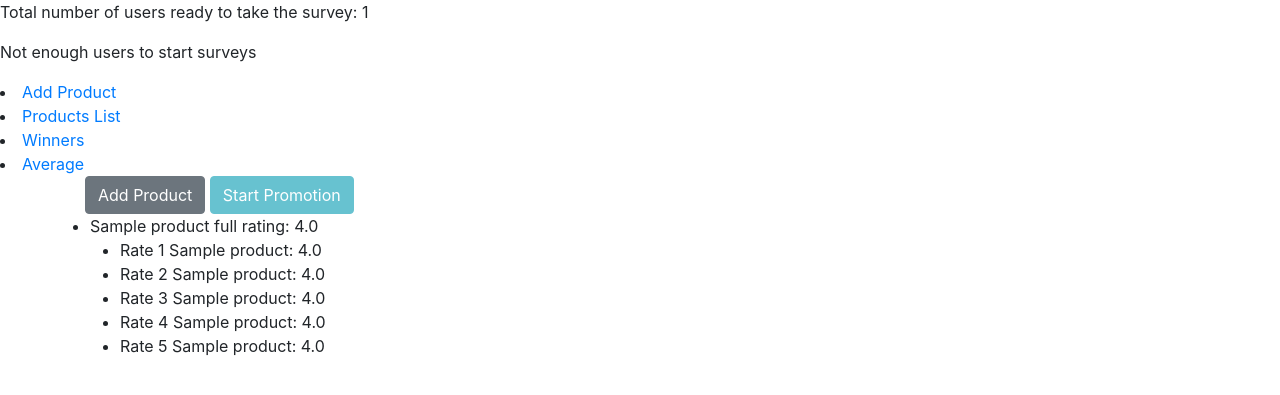
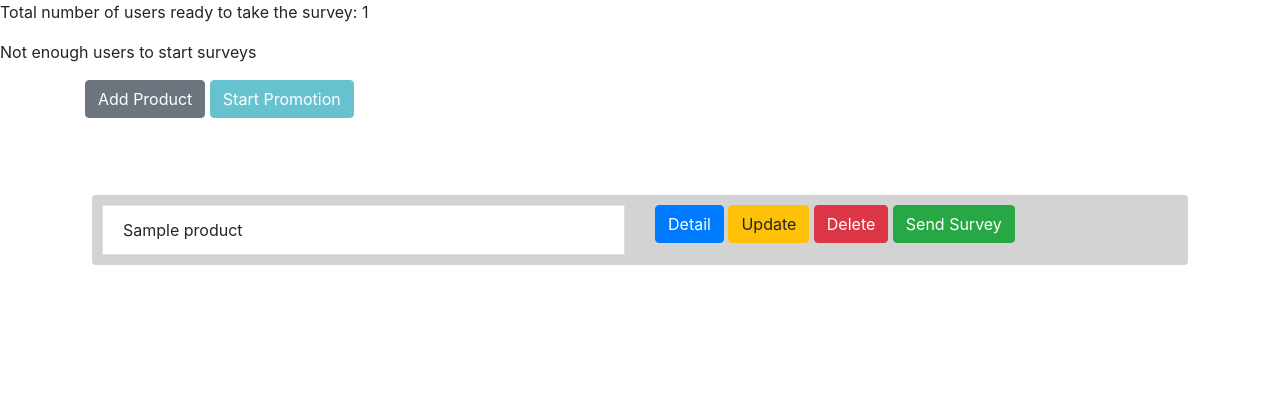
Before and after one commit to MikeRodziewicz/SDA_Survey_Project, a Django app: page /surveys/manage_company/ in a window 1280 px wide. Shown: the part 56-451 px from the top of the page. Run offline with Django 3.2, Linux system fonts and the light colour scheme; the first user in the database is signed in; tables that the repository leaves empty hold one stand-in row (Sample ...); some libraries are stand-ins or nearby versions.

Commit message:
working on pagination

```diff
--- a/newslet/surveys/templates/surveys/manage_company.html
+++ b/newslet/surveys/templates/surveys/manage_company.html
@@ -6,47 +6,42 @@
 
 {% if user.is_authenticated %}
 <p>Total number of users ready to take the survey: {{survey_users}}</p>
-{% if survey_users > 3%}
+{% if survey_users > 4%}
 <p>You can create a survey</p>
 {% else %}
 <p>Not enough users to start surveys</p>
 {% endif %}
 
 
-<li><a href="{% url 'product_create' %}">Add Product</a></li>
-<li><a href="{% url 'products_list' %}">Products List</a></li>
-<li><a href="{% url 'winners' %}">Winners</a></li>
-<li><a href="{% url 'manage_company' %}">Average</a></li>
-
-
-    <div class="container">
+    <div class="container"  style="padding-bottom: 70px;">
         <a href="{% url 'product_create' %}"><button type="button" class="btn btn-secondary">Add Product</button></a>
-        {% if survey_users < 5%}
+        {% if survey_users < 4%}
         <a href="{% url 'winners' %}"><button type="button" class="btn btn-info" disabled>Start Promotion</button></a>
         {% else %}
         <a href="{% url 'winners' %}"><button type="button" class="btn btn-info">Start Promotion</button></a>
         {% endif %}
     </div>
 
+    {% for product in object_list %}
 
+    <div class="container">
 
-    <ul>
-        {% for prod in products %}
-        <div class="container">
-          <div class="row">
-            <li> {{ prod.name.capitalize }} full rating: {{ prod | product_full_average }} </li>
-              <div class="container">
+    <ul class="list-group" style="background-color: lightgray; margin:7px;">
+      <div class="row" style="padding: 10px;">
       <div class="col">
-                    <li>Rate 1 {{ prod.name }}: {{ prod | average_rating:'rate_1' }}</li>
-                    <li>Rate 2 {{ prod.name }}: {{ prod | average_rating:'rate_2' }}</li>
-                    <li>Rate 3 {{ prod.name }}: {{ prod | average_rating:'rate_3' }}</li>
-                    <li>Rate 4 {{ prod.name }}: {{ prod | average_rating:'rate_4' }}</li>
-                    <li>Rate 5 {{ prod.name }}: {{ prod | average_rating:'rate_5' }}</li>
+      <li class="list-group-item">{% product_format product short=True %}
       </div>
+      <div class="col">
+        <a class="btn btn-primary" href="{% url 'detail_product' product.pk %}">Detail</a>
+        <a class="btn btn btn-warning" href="{% url 'update_product' product.pk %}">Update</a>
+        <a class="btn btn btn-danger" href="{% url 'delete_product' product.pk %}">Delete</a>
+        <a class="btn btn btn-success" href="{% url 'send_surveys' product.pk %}">Send Survey</a></li>
       </div>
+
   </div>
+    </ul>
   </div>
+
 {% endfor %}
 {% endif %}
-    </ul>
 {% endblock %}
--- a/newslet/surveys/views.py
+++ b/newslet/surveys/views.py
@@ -53,6 +53,9 @@ class ManageCompany(views.generic.ListView):
             'products': Product.objects.all(),
             'survey_users': GuestSurvey.objects.all().count(),
         }
+    paginate_by = 2
+    def get_queryset(self):
+        return Product.objects.filter(company=self.request.user.profile.user_company)
 
 
 class ProductCreateView(LoginRequiredMixin, TitleMixin, views.generic.CreateView):
```
Also changed, not shown: newslet/website/templates/website/home.html (+26 -0 lines). Lines whose indentation alone changed are shown as unchanged.
